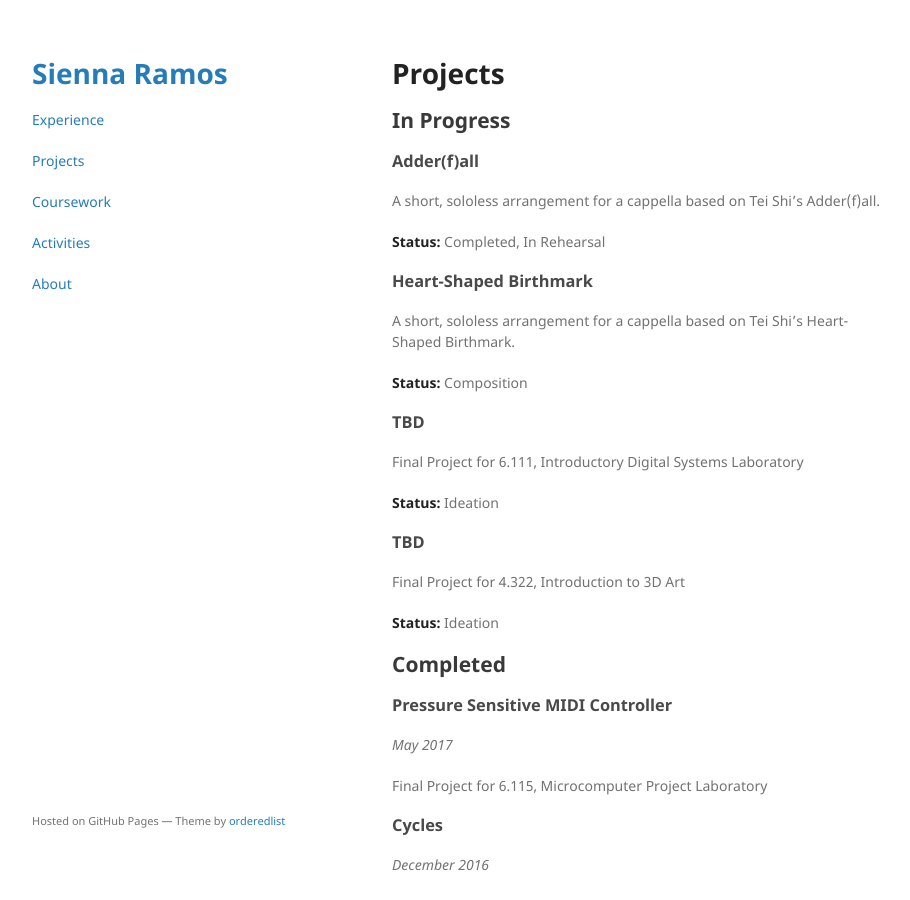
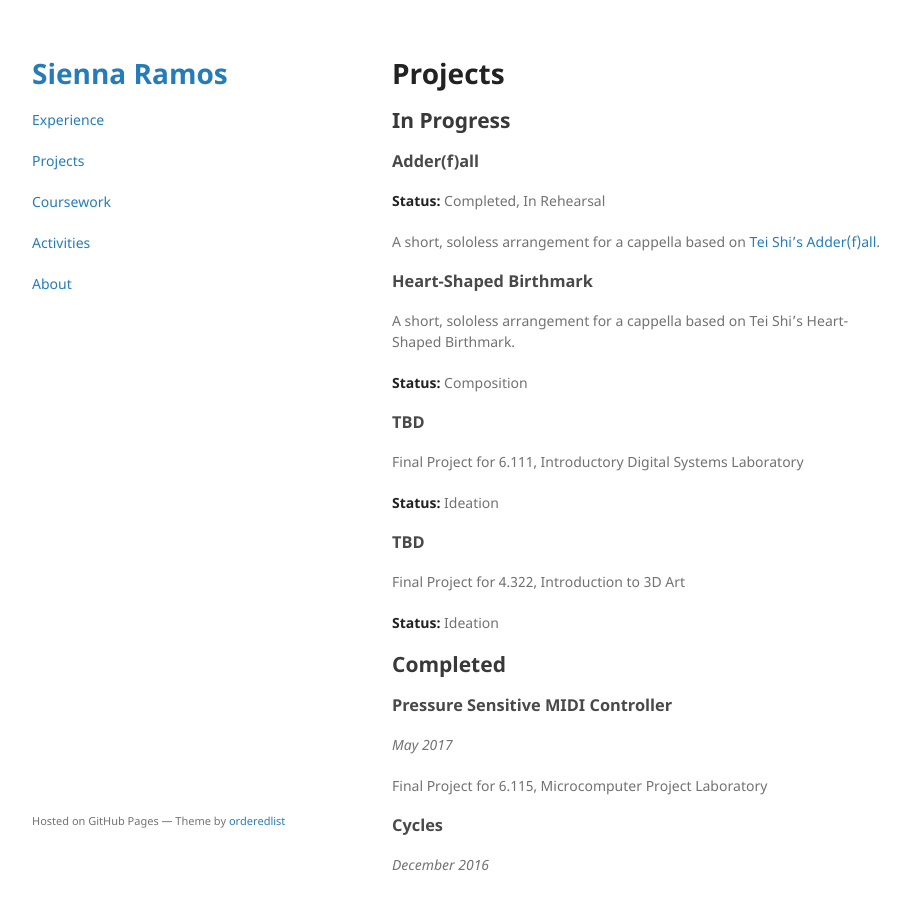
Before and after one commit to saramos/saramos.github.io, a Jekyll site: the page built from projects.md, in a window 1280 px wide and 900 px high. Shown: the whole window, without its empty margins (178-1088 px from the left). Built offline with Jekyll 4.4.1, drawn with Linux system fonts in a browser that asks for light colours; our own code applies the rules of GitHub Pages for plain Markdown files; part of the change alters nothing that is shown; some of the changed text lies outside the part shown.

```diff
--- a/projects.md
+++ b/projects.md
@@ -7,11 +7,9 @@ layout: default
 ## In Progress
 
 ### Adder(f)all
-
-A short, sololess arrangement for a cappella based on Tei Shi's Adder(f)all.
-
 **Status:** Completed, In Rehearsal
 
+A short, sololess arrangement for a cappella based on [Tei Shi's Adder(f)all](https://open.spotify.com/track/3tcpDYxRmUe4O3ylYXl1xM).
 
 ### Heart-Shaped Birthmark
 
@@ -60,6 +58,8 @@ Arrangement for Toons.
 
 _September 2015_
 
+![Water](Water.JPG)(https://www.youtube.com/watch?v=Q3RcMiOQvb4)
+
 An arrangement for a capella based on Andrew Huang's Water.
 
 
```
Also changed, not shown: Water.JPG (added).
